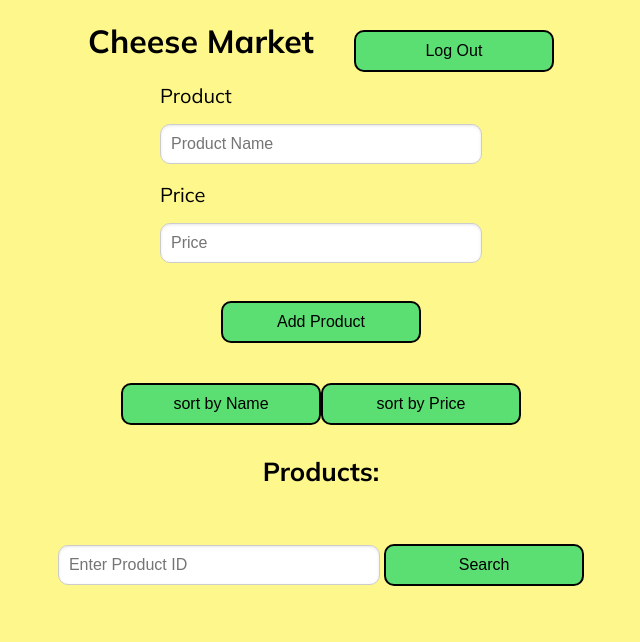
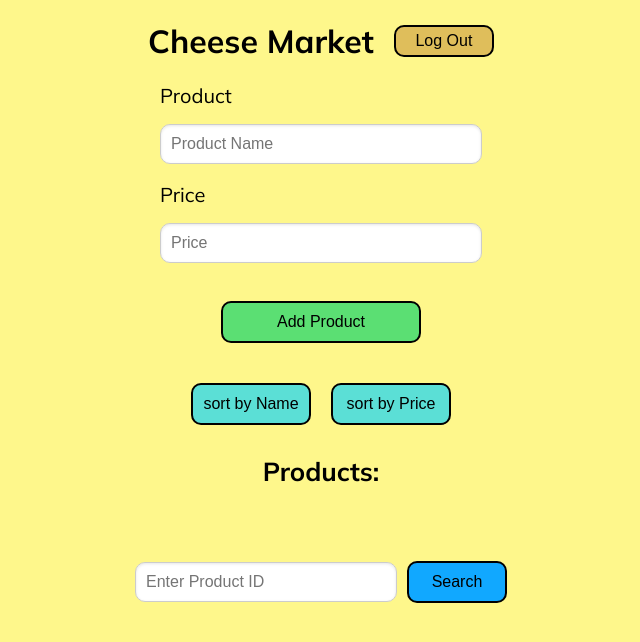
Before and after one commit to maysadly/cheese_market, a Python web app: template cheese_market/templates/admin.html in a window 1280 px wide. Shown: the top 642 px of the page, without its empty margins (319-959 px from the left). Run offline with Jinja, Linux system fonts and the light colour scheme; the template is opened without the code that fills it, so the values that code supplies are empty.

Commit message:
Beautiful pages

```diff
--- /dev/null
+++ b/cheese_market/static/admin.css
@@ -0,0 +1,246 @@
+body{
+    margin: 0;
+    top: 0;
+    left: 0;
+    font-family: "Mulish", serif;
+    background-color: rgb(254, 247, 139);
+    display: flex;
+    justify-content: center;
+    align-items: center;
+    flex-direction: column;
+}
+.header{
+    display: flex;
+    flex-direction: row;
+    justify-content: space-between;
+    align-items: center;
+    gap: 20px;
+}
+.logOut-button{
+    width: 100px;
+    font-size: 16px;
+    border: 2px solid #000000;
+    border-radius: 10px;
+    background-color: rgb(223, 190, 91);
+}
+.main{
+    display: flex;
+    justify-content: center;
+    align-items: center;
+    flex-direction: column;
+}
+
+.main__form{
+    display: flex;
+    justify-content: center;
+    align-items: center;
+    flex-direction: column;
+    gap: 10px;
+}
+
+.main__form-wrap{
+    display: flex;
+    flex-direction: column;
+    gap: 8px;
+}
+
+.main__form-wrap-label{
+    font-size: 20px;
+
+}
+
+.main__form-wrap-input{
+    width: 300px;
+    padding: 10px 10px;
+    font-size: 16px;
+    border-radius: 10px;
+}
+
+.main__form-submit{
+    width: 200px;
+    padding: 10px 10px;
+    font-size: 16px;
+    border: 2px solid #000000;
+    border-radius: 10px;
+    margin-top: 20px;
+    background-color: rgb(91, 223, 115);
+}
+
+.main__form-submit:hover{
+    background-color: rgb(70, 182, 90);
+    cursor: pointer;
+}
+
+.main__form-submit:active{
+    background-color: rgb(74, 134, 85);
+    cursor: pointer;
+}
+
+.main__search{
+    display: flex;
+    align-items: center;
+    justify-content: center;
+    gap: 10px;
+    margin-top: 30px;
+}
+
+.main__searchId-input{
+    width: 240px;
+    padding: 10px 10px;
+    font-size: 16px;
+    border-radius: 10px;
+}
+.main__searchId-button{
+    width: 100px;
+    padding: 10px 10px;
+    font-size: 16px;
+    border: 2px solid #000000;
+    border-radius: 10px;
+    background-color: #11a8ff;
+}
+
+.delete{
+    background-color: #f86969;
+    margin-left: 15px;
+    border-radius: 5px;
+    border: 1px solid #000000;
+    width: 25px;
+    height: 25px;
+    display: flex;
+    align-items: center;
+    justify-content: center;
+    font-size: 20px;
+}
+
+.delete:hover{
+    background-color: #e54d4d;
+    cursor: pointer;
+}
+
+.update{
+    background-color: #6ef869;
+    margin-left: 15px;
+    border-radius: 5px;
+    border: 1px solid #000000;
+    width: 76px;
+    height: 25px;
+    font-size: 16px;
+}
+
+.update:hover{
+    background-color: #55be52;
+    cursor: pointer;
+}
+
+li{
+    font-size: 18px;
+    margin: 20px 0;
+    display: flex;
+    align-items: center;
+    justify-content: space-between;
+    list-style: none;
+}
+
+.main__products-title{
+    font-size: 26px;
+    font-weight: 700;
+    margin-top: 30px;
+    margin-bottom: -16px;
+}
+
+input {
+    width: 100%;
+    padding: 8px 12px;
+    margin: 8px 0;
+
+    font-size: 16px;
+    border: 1px solid #ccc;
+    border-radius: 5px;
+    box-shadow: inset 0 1px 3px rgba(0, 0, 0, 0.1);
+    transition: border-color 0.3s, box-shadow 0.3s;
+}
+
+input:focus {
+    border-color: #4da746;
+    box-shadow: 0 0 5px rgba(77, 167, 70, 0.5);
+    outline: none;
+}
+
+
+.input_update {
+    width: 100%;
+    padding: 8px 12px;
+    margin: 8px 8px;
+    font-size: 16px;
+    border: 1px solid #ccc;
+    border-radius: 5px;
+    transition: border-color 0.3s, box-shadow 0.3s;
+}
+
+.input_update:focus {
+    border-color: #4da746;
+    box-shadow: 0 0 5px rgba(77, 167, 70, 0.5);
+    outline: none;
+}
+
+.save{
+    background-color: #6ef869;
+    margin-left: 15px;
+    border-radius: 5px;
+    border: 1px solid #000000;
+    width: 76px;
+    height: 25px;
+}
+
+.save:hover{
+    background-color: #55be52;
+    cursor: pointer;
+}
+.pagination-container {
+    display: flex;
+    gap: 5px;
+    margin-top: 20px;
+}
+
+.page-button.active {
+    font-weight: bold;
+    background-color: #11a8ff;
+    color: white;
+    border: none;
+    padding: 5px 10px;
+    border-radius: 4px;
+}
+
+button {
+    padding: 5px 10px;
+    border: 1px solid #ccc;
+    background-color: white;
+    cursor: pointer;
+    border-radius: 4px;
+    align-items: center;
+    display: flex;
+    justify-content: center;
+    font-size: 20px;
+}
+
+button:disabled {
+    cursor: not-allowed;
+    opacity: 0.5;
+}
+.main__sortingButtons-container{
+    margin-top: 20px;
+    align-items: center;
+    display: flex;
+    flex-direction: row;
+    justify-content: space-between;
+    gap: 20px;
+}
+.main__sortBy-button{
+    width: 120px;
+    padding: 10px 10px;
+    font-size: 16px;
+    border: 2px solid #000000;
+    border-radius: 10px;
+    margin-top: 20px;
+    background-color: rgb(91, 223, 214);
+}
--- a/cheese_market/static/login.css
+++ b/cheese_market/static/login.css
@@ -22,6 +22,9 @@ body {
   justify-content: center;
   align-items: center;
   flex-direction: column; }
+  .main__error{
+    padding: 10px;
+  }
   .main__form {
     display: flex;
     justify-content: center;
--- a/cheese_market/static/register.css
+++ b/cheese_market/static/register.css
@@ -22,6 +22,9 @@ body {
   justify-content: center;
   align-items: center;
   flex-direction: column; }
+  .main__error{
+    margin: 10px;
+  }
   .main__form {
     display: flex;
     justify-content: center;
--- a/cheese_market/static/script.js
+++ b/cheese_market/static/script.js
@@ -14,7 +14,7 @@ async function fetchProducts() {
         item.textContent = `${product.name} - $${product.price}`;
 
         const deleteButton = document.createElement("button");
-        deleteButton.textContent = "x";
+        deleteButton.textContent = "×";
         deleteButton.classList = "delete";
 
         const updateButton = document.createElement("button");
@@ -68,7 +68,7 @@ function renderPagination(total) {
 
     // Create previous button
     const prevButton = document.createElement("button");
-    prevButton.textContent = "Previous";
+    prevButton.textContent = "←";
     prevButton.disabled = currentPage === 1; // Disable on first page
     prevButton.onclick = () => {
         if (currentPage > 1) {
@@ -95,7 +95,7 @@ function renderPagination(total) {
 
     // Create next button
     const nextButton = document.createElement("button");
-    nextButton.textContent = "Next";
+    nextButton.textContent = "→";
     nextButton.disabled = currentPage === totalPages; // Disable on last page
     nextButton.onclick = () => {
         if (currentPage < totalPages) {
--- a/cheese_market/static/style.css
+++ b/cheese_market/static/user.css
@@ -14,22 +14,21 @@ body{
     flex-direction: row;
     justify-content: space-between;
     align-items: center;
+    gap: 20px;
 }
 .logOut-button{
-    margin-left: 40px;
-    width: 200px;
-    padding: 10px 10px;
+    width: 100px;
     font-size: 16px;
     border: 2px solid #000000;
     border-radius: 10px;
-    margin-top: 20px;
-    background-color: rgb(91, 223, 115);
+    background-color: rgb(223, 190, 91);
 }
 .main{
     display: flex;
     justify-content: center;
     align-items: center;
     flex-direction: column;
+    margin-top: -30px;
 }
 
 .main__form{
@@ -77,20 +76,28 @@ body{
     background-color: rgb(74, 134, 85);
     cursor: pointer;
 }
+
+.main__search{
+    display: flex;
+    align-items: center;
+    justify-content: center;
+    gap: 10px;
+    margin-top: 30px;
+}
+
 .main__searchId-input{
-    width: 300px;
+    width: 240px;
     padding: 10px 10px;
     font-size: 16px;
     border-radius: 10px;
 }
 .main__searchId-button{
-    width: 200px;
+    width: 100px;
     padding: 10px 10px;
     font-size: 16px;
     border: 2px solid #000000;
     border-radius: 10px;
-    margin-top: 20px;
-    background-color: rgb(91, 223, 115);
+    background-color: #11a8ff;
 }
 
 .delete{
@@ -100,6 +107,11 @@ body{
     border: 1px solid #000000;
     width: 25px;
     height: 25px;
+    display: flex;
+    align-items: center;
+    justify-content: center;
+    font-size: 20px;
+    display: none;
 }
 
 .delete:hover{
@@ -114,6 +126,7 @@ body{
     border: 1px solid #000000;
     width: 76px;
     height: 25px;
+    display: none;
 }
 
 .update:hover{
@@ -193,10 +206,11 @@ input:focus {
 
 .page-button.active {
     font-weight: bold;
-    background-color: #007bff;
+    background-color: #11a8ff;
     color: white;
     border: none;
     padding: 5px 10px;
+    border-radius: 4px;
 }
 
 button {
@@ -204,6 +218,11 @@ button {
     border: 1px solid #ccc;
     background-color: white;
     cursor: pointer;
+    border-radius: 4px;
+    align-items: center;
+    display: flex;
+    justify-content: center;
+    font-size: 20px;
 }
 
 button:disabled {
@@ -216,13 +235,14 @@ button:disabled {
     display: flex;
     flex-direction: row;
     justify-content: space-between;
+    gap: 20px;
 }
 .main__sortBy-button{
-    width: 200px;
+    width: 120px;
     padding: 10px 10px;
     font-size: 16px;
     border: 2px solid #000000;
     border-radius: 10px;
     margin-top: 20px;
-    background-color: rgb(91, 223, 115);
+    background-color: rgb(91, 223, 214);
 }
--- a/cheese_market/templates/admin.html
+++ b/cheese_market/templates/admin.html
@@ -9,7 +9,7 @@
     <link rel="preconnect" href="https://fonts.googleapis.com">
     <link rel="preconnect" href="https://fonts.gstatic.com" crossorigin>
     <link href="https://fonts.googleapis.com/css2?family=Mulish:ital,wght@0,200..1000;1,200..1000&display=swap" rel="stylesheet">
-    <link rel="stylesheet" href="../static/style.css">
+    <link rel="stylesheet" href="../static/admin.css">
 </head>
 
 <body>
@@ -41,8 +41,7 @@
         <span class="main__products-title">Products:</span>
         <ul id="products"></ul>
         <div id="pagination" class="pagination-container"></div>
-        <div class="main__search-container">
-            <label class="main__searchId-label" for="productId"></label>
+        <div class="main__search">
             <input class="main__searchId-input" type="text" id="productId" placeholder="Enter Product ID" />
             <button class="main__searchId-button" onclick="searchProduct()">Search</button>
         </div>
--- a/cheese_market/templates/user.html
+++ b/cheese_market/templates/user.html
@@ -9,7 +9,7 @@
     <link rel="preconnect" href="https://fonts.googleapis.com">
     <link rel="preconnect" href="https://fonts.gstatic.com" crossorigin>
     <link href="https://fonts.googleapis.com/css2?family=Mulish:ital,wght@0,200..1000;1,200..1000&display=swap" rel="stylesheet">
-    <link rel="stylesheet" href="../static/style.css">
+    <link rel="stylesheet" href="../static/user.css">
 </head>
 
 <body>
@@ -29,8 +29,7 @@
     <span class="main__products-title">Products:</span>
     <ul id="products"></ul>
     <div id="pagination" class="pagination-container"></div>
-    <div class="main__search-container">
-        <label class="main__searchId-label" for="productId"></label>
+    <div class="main__search">
         <input class="main__searchId-input" type="text" id="productId" placeholder="Enter Product ID" />
         <button class="main__searchId-button" onclick="searchProduct()">Search</button>
     </div>
```
Also changed, not shown: cheese_market/templates/login.html (+12 -20 lines), cheese_market/templates/register.html (+7 -2 lines), 3 other files.
